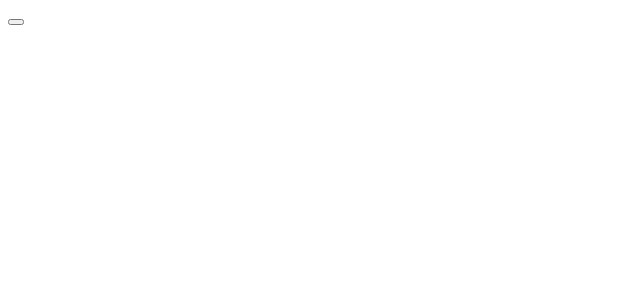
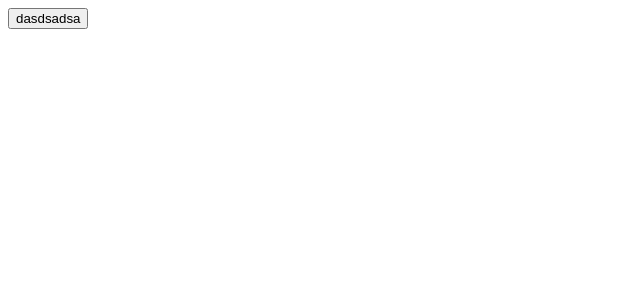
Before and after one commit to VVinland/gitTraining, a React (Create React App) app in the folder training/: page / in a window 1280 px wide. Shown: the top 300 px of the page, without its empty margins (0-640 px from the left). Built offline with nearby package versions, Linux system fonts and the light colour scheme.

Commit message:
abrakadabra

```diff
--- a/training/src/App.js
+++ b/training/src/App.js
@@ -14,7 +14,7 @@ const App = () => {
   return (
     <div className="App">
       <button onClick={add}>
-        {state}
+        {'dasdsadsa'}
       </button>
     </div>
   );
```
